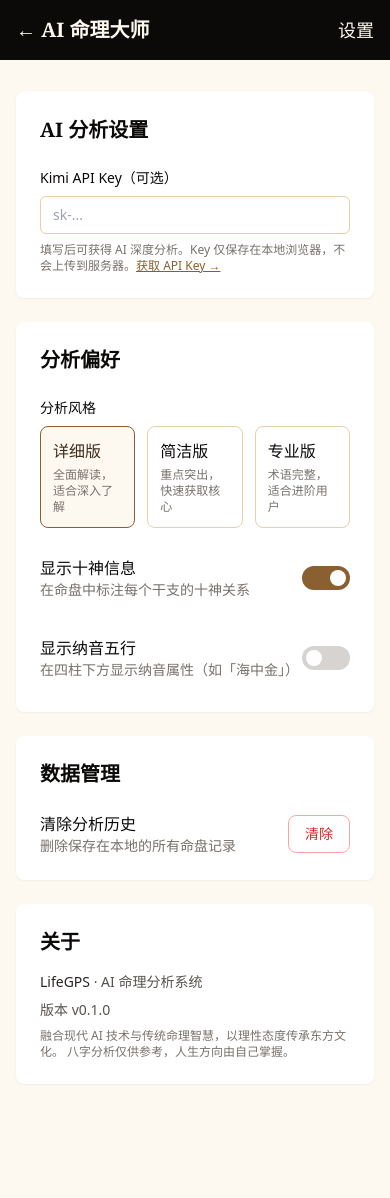
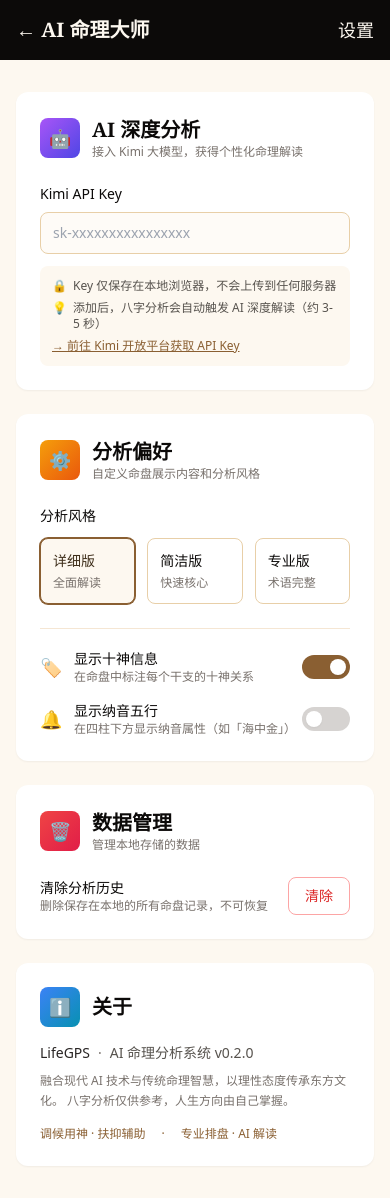
Before and after one commit to wuyi-LifeGPS/fatemaster-ai, a Next.js app: page /settings in a window 390 px wide. Before the commit the page ends 1116 px from the top, so only its background shows below. Built offline with nearby package versions, Linux system fonts and the light colour scheme.

Commit message:
feat: AI analysis fix + home/settings UI upgrade

```diff
--- a/src/app/settings/page.tsx
+++ b/src/app/settings/page.tsx
@@ -65,135 +65,176 @@ export default function SettingsPage() {
 
       <div className="max-w-2xl mx-auto py-8 px-4 space-y-6">
         {/* AI 设置 */}
-        <section className="bg-white rounded-lg shadow-sm p-6">
-          <h2 className="text-xl font-bold mb-6 font-serif">AI 分析设置</h2>
+        <section className="bg-white rounded-xl shadow-sm p-6">
+          <div className="flex items-center gap-3 mb-6">
+            <div className="w-10 h-10 bg-gradient-to-br from-purple-500 to-indigo-600 rounded-lg flex items-center justify-center text-white text-lg">
+              🤖
+            </div>
+            <div>
+              <h2 className="text-xl font-bold font-serif">AI 深度分析</h2>
+              <p className="text-xs text-ink-400">接入 Kimi 大模型，获得个性化命理解读</p>
+            </div>
+          </div>
 
           <div className="space-y-5">
             <div>
-              <label className="block text-sm font-medium mb-2">Kimi API Key（可选）</label>
+              <label className="block text-sm font-medium mb-2">Kimi API Key</label>
               <input
                 type="password"
                 value={settings.kimiApiKey}
                 onChange={(e) => update('kimiApiKey', e.target.value)}
-                placeholder="sk-..."
-                className="w-full px-3 py-2 border border-fate-200 rounded-md focus:outline-none focus:ring-2 focus:ring-fate-400 text-sm"
+                placeholder="sk-xxxxxxxxxxxxxxxx"
+                className="w-full px-3 py-2.5 border border-fate-200 rounded-lg focus:outline-none focus:ring-2 focus:ring-fate-400 text-sm bg-fate-50/50"
               />
-              <p className="text-xs text-ink-400 mt-2">
-                填写后可获得 AI 深度分析。Key 仅保存在本地浏览器，不会上传到服务器。
-                <a href="https://platform.moonshot.cn/" target="_blank" rel="noopener noreferrer" className="text-fate-600 underline">
-                  获取 API Key →
+              <div className="mt-3 bg-fate-50 rounded-lg p-3 text-xs text-ink-500 space-y-1.5">
+                <p className="flex items-start gap-1.5">
+                  <span className="text-fate-600 font-bold">🔒</span>
+                  <span>Key 仅保存在本地浏览器，不会上传到任何服务器</span>
+                </p>
+                <p className="flex items-start gap-1.5">
+                  <span className="text-fate-600 font-bold">💡</span>
+                  <span>添加后，八字分析会自动触发 AI 深度解读（约 3-5 秒）</span>
+                </p>
+                <p>
+                  <a href="https://platform.moonshot.cn/" target="_blank" rel="noopener noreferrer" className="text-fate-600 hover:text-fate-700 underline font-medium">
+                    → 前往 Kimi 开放平台获取 API Key
                   </a>
                 </p>
+              </div>
             </div>
           </div>
         </section>
 
         {/* 分析偏好 */}
-        <section className="bg-white rounded-lg shadow-sm p-6">
-          <h2 className="text-xl font-bold mb-6 font-serif">分析偏好</h2>
+        <section className="bg-white rounded-xl shadow-sm p-6">
+          <div className="flex items-center gap-3 mb-6">
+            <div className="w-10 h-10 bg-gradient-to-br from-amber-500 to-orange-600 rounded-lg flex items-center justify-center text-white text-lg">
+              ⚙️
+            </div>
+            <div>
+              <h2 className="text-xl font-bold font-serif">分析偏好</h2>
+              <p className="text-xs text-ink-400">自定义命盘展示内容和分析风格</p>
+            </div>
+          </div>
 
-          <div className="space-y-5">
+          <div className="space-y-6">
             <div>
-              <label className="block text-sm font-medium mb-2">分析风格</label>
+              <label className="block text-sm font-medium mb-3">分析风格</label>
               <div className="grid grid-cols-3 gap-3">
                 {([
-                  { key: 'detailed', label: '详细版', desc: '全面解读，适合深入了解' },
-                  { key: 'concise', label: '简洁版', desc: '重点突出，快速获取核心' },
-                  { key: 'professional', label: '专业版', desc: '术语完整，适合进阶用户' },
+                  { key: 'detailed', label: '详细版', desc: '全面解读' },
+                  { key: 'concise', label: '简洁版', desc: '快速核心' },
+                  { key: 'professional', label: '专业版', desc: '术语完整' },
                 ] as const).map((opt) => (
                   <button
                     key={opt.key}
                     onClick={() => update('analysisStyle', opt.key)}
-                    className={`p-3 rounded-lg border text-left transition-colors ${
+                    className={`p-3 rounded-lg border text-left transition-all ${
                       settings.analysisStyle === opt.key
-                        ? 'border-fate-600 bg-fate-50 text-fate-800'
-                        : 'border-fate-200 hover:border-fate-400'
+                        ? 'border-fate-600 bg-fate-50 text-fate-800 ring-1 ring-fate-600'
+                        : 'border-fate-200 hover:border-fate-400 hover:bg-fate-50/50'
                     }`}
                   >
-                    <div className="font-medium">{opt.label}</div>
+                    <div className="font-medium text-sm">{opt.label}</div>
                     <div className="text-xs text-ink-400 mt-1">{opt.desc}</div>
                   </button>
                 ))}
               </div>
             </div>
 
-            <div className="flex items-center justify-between py-2">
+            <div className="border-t border-fate-100 pt-5 space-y-4">
+              {[
+                { key: 'showTenGods' as const, title: '显示十神信息', desc: '在命盘中标注每个干支的十神关系', icon: '🏷️' },
+                { key: 'showNaYin' as const, title: '显示纳音五行', desc: '在四柱下方显示纳音属性（如「海中金」）', icon: '🔔' },
+              ].map((item) => (
+                <div key={item.key} className="flex items-center justify-between">
+                  <div className="flex items-center gap-3">
+                    <span className="text-lg">{item.icon}</span>
                     <div>
-                <div className="font-medium">显示十神信息</div>
-                <div className="text-sm text-ink-400">在命盘中标注每个干支的十神关系</div>
+                      <div className="font-medium text-sm">{item.title}</div>
+                      <div className="text-xs text-ink-400">{item.desc}</div>
+                    </div>
                   </div>
                   <button
-                onClick={() => update('showTenGods', !settings.showTenGods)}
-                className={`w-12 h-6 rounded-full transition-colors relative ${
-                  settings.showTenGods ? 'bg-fate-600' : 'bg-ink-200'
+                    onClick={() => update(item.key, !settings[item.key])}
+                    className={`w-12 h-6 rounded-full transition-colors relative flex-shrink-0 ${
+                      settings[item.key] ? 'bg-fate-600' : 'bg-ink-200'
                     }`}
                   >
                     <span
-                  className={`absolute top-1 w-4 h-4 rounded-full bg-white transition-transform ${
-                    settings.showTenGods ? 'left-7' : 'left-1'
+                      className={`absolute top-1 w-4 h-4 rounded-full bg-white transition-transform shadow-sm ${
+                        settings[item.key] ? 'left-7' : 'left-1'
                       }`}
                     />
                   </button>
                 </div>
-
-            <div className="flex items-center justify-between py-2">
-              <div>
-                <div className="font-medium">显示纳音五行</div>
-                <div className="text-sm text-ink-400">在四柱下方显示纳音属性（如「海中金」）</div>
-              </div>
-              <button
-                onClick={() => update('showNaYin', !settings.showNaYin)}
-                className={`w-12 h-6 rounded-full transition-colors relative ${
-                  settings.showNaYin ? 'bg-fate-600' : 'bg-ink-200'
-                }`}
-              >
-                <span
-                  className={`absolute top-1 w-4 h-4 rounded-full bg-white transition-transform ${
-                    settings.showNaYin ? 'left-7' : 'left-1'
-                  }`}
-                />
-              </button>
+              ))}
             </div>
           </div>
         </section>
 
         {/* 数据管理 */}
-        <section className="bg-white rounded-lg shadow-sm p-6">
-          <h2 className="text-xl font-bold mb-6 font-serif">数据管理</h2>
+        <section className="bg-white rounded-xl shadow-sm p-6">
+          <div className="flex items-center gap-3 mb-6">
+            <div className="w-10 h-10 bg-gradient-to-br from-red-500 to-rose-600 rounded-lg flex items-center justify-center text-white text-lg">
+              🗑️
+            </div>
+            <div>
+              <h2 className="text-xl font-bold font-serif">数据管理</h2>
+              <p className="text-xs text-ink-400">管理本地存储的数据</p>
+            </div>
+          </div>
 
-          <div className="space-y-4">
           <div className="flex items-center justify-between">
             <div>
-                <div className="font-medium">清除分析历史</div>
-                <div className="text-sm text-ink-400">删除保存在本地的所有命盘记录</div>
+              <div className="font-medium text-sm">清除分析历史</div>
+              <div className="text-xs text-ink-400">删除保存在本地的所有命盘记录，不可恢复</div>
             </div>
             <button
               onClick={handleClearHistory}
-                className="px-4 py-2 border border-red-300 text-red-600 rounded-lg hover:bg-red-50 transition-colors text-sm"
+              className={`px-4 py-2 rounded-lg text-sm font-medium transition-colors ${
+                clearHistory
+                  ? 'bg-green-50 text-green-600 border border-green-200'
+                  : 'border border-red-300 text-red-600 hover:bg-red-50'
+              }`}
             >
-                {clearHistory ? '已清除 ✓' : '清除'}
+              {clearHistory ? '✓ 已清除' : '清除'}
             </button>
-            </div>
           </div>
         </section>
 
         {/* 关于 */}
-        <section className="bg-white rounded-lg shadow-sm p-6">
-          <h2 className="text-xl font-bold mb-4 font-serif">关于</h2>
+        <section className="bg-white rounded-xl shadow-sm p-6">
+          <div className="flex items-center gap-3 mb-4">
+            <div className="w-10 h-10 bg-gradient-to-br from-blue-500 to-cyan-600 rounded-lg flex items-center justify-center text-white text-lg">
+              ℹ️
+            </div>
+            <div>
+              <h2 className="text-xl font-bold font-serif">关于</h2>
+            </div>
+          </div>
           <div className="text-sm text-ink-500 space-y-2">
-            <p><span className="font-medium text-ink-700">LifeGPS</span> · AI 命理分析系统</p>
-            <p>版本 v0.1.0</p>
-            <p className="text-xs text-ink-400 mt-4">
+            <div className="flex items-center gap-2">
+              <span className="font-medium text-ink-700">LifeGPS</span>
+              <span className="text-ink-400">·</span>
+              <span>AI 命理分析系统 v0.2.0</span>
+            </div>
+            <p className="text-xs text-ink-400 leading-relaxed">
               融合现代 AI 技术与传统命理智慧，以理性态度传承东方文化。
               八字分析仅供参考，人生方向由自己掌握。
             </p>
+            <div className="flex gap-4 text-xs text-fate-600 pt-2">
+              <span>调候用神 · 扶抑辅助</span>
+              <span>·</span>
+              <span>专业排盘 · AI 解读</span>
+            </div>
           </div>
         </section>
 
         {/* 保存提示 */}
         {saved && (
-          <div className="fixed bottom-8 left-1/2 -translate-x-1/2 bg-ink-800 text-white px-6 py-3 rounded-lg shadow-lg text-sm">
-            设置已保存
+          <div className="fixed bottom-8 left-1/2 -translate-x-1/2 bg-ink-800 text-white px-6 py-3 rounded-lg shadow-lg text-sm animate-in slide-in-from-bottom-2">
+            ✅ 设置已保存
           </div>
         )}
       </div>
```
Also changed, not shown: src/app/bazi/page.tsx (+5 -5 lines), src/app/page.tsx (+68 -42 lines), 7 other files (tests, documents, lock files or other folders). Lines whose indentation alone changed are shown as unchanged.
